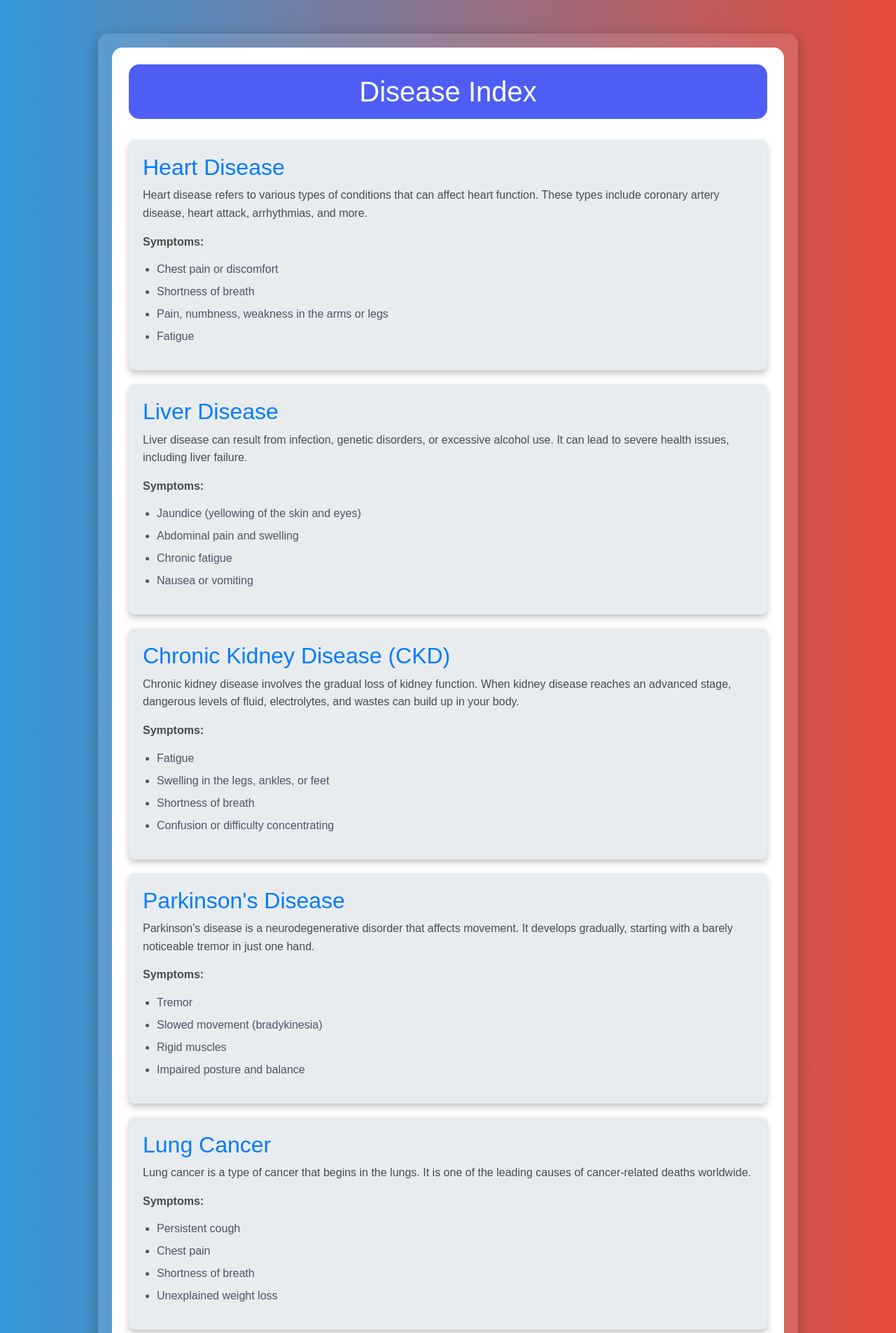
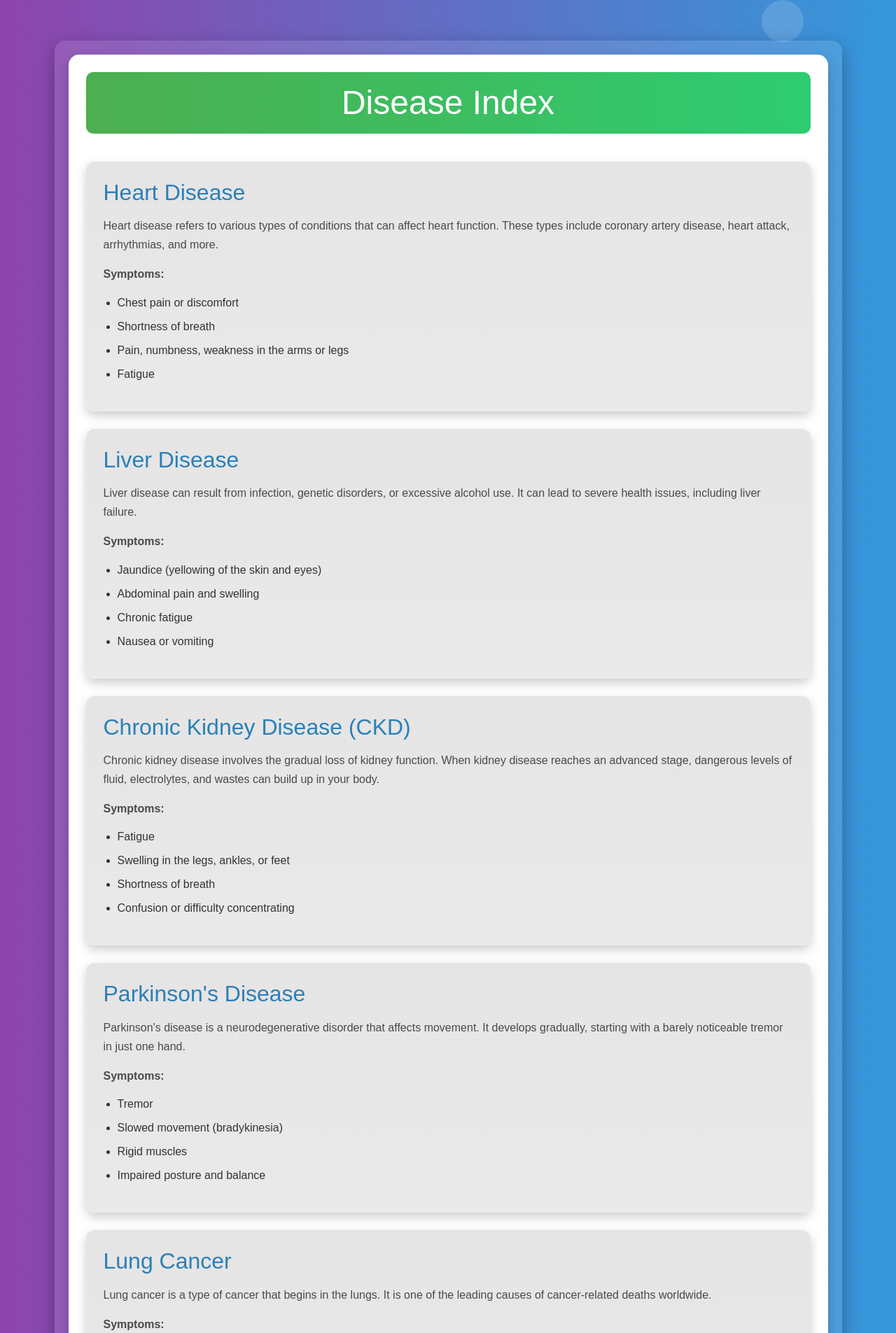
Before and after one commit to Bratajit-03/Medict, a Flask app: page /disease_index in a window 1280 px wide. Shown: the part 78-1983 px from the top of the page at 70% size. Run offline with Flask 3, Linux system fonts and the light colour scheme; some libraries are stand-ins or nearby versions.

Commit message:
Initial Commit

```diff
--- a/templates/Disease_Index.html
+++ b/templates/Disease_Index.html
@@ -2,61 +2,73 @@
 {% block content %}
 
 <style>
+/* General Page Styles */
 body {
-    font-family: Arial, sans-serif;
-    background: linear-gradient(to right, #3498db, #e74c3c);
-    color: white;
+    font-family: 'Poppins', sans-serif;
+    background: linear-gradient(to right, #8e44ad, #3498db);
+    color: #f5efeff9;
     margin: 0;
     padding: 0;
+    overflow-x: hidden;
 }
 
 .outer-container {
-    width: 80%;
-    margin: 30px auto;
+    width: 90%;
+    max-width: 1200px;
+    margin: 40px auto;
     padding: 20px;
     background-color: rgba(255, 255, 255, 0.1);
-    box-shadow: 0 5px 20px rgba(0, 0, 0, 0.3);
+    box-shadow: 0 8px 25px rgba(0, 0, 0, 0.3);
     border-radius: 15px;
     color: white;
+    animation: fadeIn 1.5s ease-in-out;
 }
 
 .form-container {
-    background-color: #ffffff; /* Updated to remove transparency */
-    border: 2px solid white;
-    padding: 22px;
+    background-color: white;
+    padding: 25px;
     border-radius: 15px;
-    margin-bottom: 25px;
+    box-shadow: 0 10px 20px rgba(0, 0, 0, 0.2);
 }
 
 .big-heading {
-    font-size: 2.5rem;
-    background-color: #4e5ef5;
+    font-size: 3rem;
+    background: linear-gradient(to right, #4caf50, #2ecc71);
     color: white;
     text-align: center;
     padding: 15px;
-    border-radius: 15px;
-    margin-bottom: 30px;
+    border-radius: 10px;
+    margin-bottom: 40px;
+    animation: slideInDown 1.5s ease-in-out;
 }
 
+/* Disease Section Styles */
 .disease {
-    background-color: #e9ecef; /* Slightly off-white for the card background */
-    padding: 20px;
-    margin-bottom: 20px;
-    border-radius: 8px; /* Rounded corners for a smooth appearance */
-    box-shadow: 0 6px 12px rgba(0, 0, 0, 0.15), 0 3px 6px rgba(0, 0, 0, 0.1);
+    background: linear-gradient(to bottom, #e6e4e4, #eaeaea);
+    padding: 25px;
+    margin-bottom: 25px;
+    border-radius: 12px;
+    box-shadow: 0 6px 15px rgba(0, 0, 0, 0.2);
+    transition: transform 0.3s ease, box-shadow 0.3s ease;
+    position: relative;
 }
 
-
-
+.disease:hover {
+    transform: translateY(-10px);
+    box-shadow: 0 10px 25px rgba(0, 0, 0, 0.3);
+}
 
 .disease h2 {
-    color: #007bff; /* Soft blue for headings */
+    color: #2980b9;
+    font-size: 2rem;
+    margin-bottom: 15px;
+    animation: fadeInLeft 1s ease;
 }
 
-
 .disease p {
-    color:  #4A4A4A;
-    line-height: 1.6;
+    color: #4a4a4a;
+    line-height: 1.7;
+    font-size: 1rem;
     margin-bottom: 15px;
 }
 
@@ -64,13 +76,139 @@ body {
     list-style-type: disc;
     padding-left: 20px;
     margin-top: 10px;
-    color: #4A5568;
-    text-align: left; /* Left-align bullet points */
+    color: #333;
+    font-size: 1rem;
+    text-align: left;
 }
 
 .disease ul li {
-    margin-bottom: 8px;
+    margin-bottom: 10px;
 }
+
+/* Decorative Animations */
+@keyframes fadeIn {
+    from {
+        opacity: 0;
+    }
+    to {
+        opacity: 1;
+    }
+}
+
+@keyframes slideInDown {
+    0% {
+        transform: translateY(-100px);
+        opacity: 0;
+    }
+    100% {
+        transform: translateY(0);
+        opacity: 1;
+    }
+}
+
+@keyframes fadeInLeft {
+    0% {
+        opacity: 0;
+        transform: translateX(-50px);
+    }
+    100% {
+        opacity: 1;
+        transform: translateX(0);
+    }
+}
+
+/* Floating Shapes */
+.floating-shape {
+    position: absolute;
+    background: rgba(255, 255, 255, 0.15);
+    border-radius: 50%;
+    animation: float 6s infinite ease-in-out;
+    z-index: -1;
+}
+
+.floating-shape.small {
+    width: 60px;
+    height: 60px;
+    top: 10%;
+    left: 85%;
+}
+
+.floating-shape.medium {
+    width: 100px;
+    height: 100px;
+    top: 40%;
+    left: 15%;
+}
+
+.floating-shape.large {
+    width: 150px;
+    height: 150px;
+    top: 70%;
+    left: 60%;
+}
+
+@keyframes float {
+    0%, 100% {
+        transform: translateY(0);
+    }
+    50% {
+        transform: translateY(-20px);
+    }
+}
+
+/* Tablet (max-width: 768px) */
+@media (max-width: 768px) {
+    .outer-container {
+        width: 90%;
+        padding: 15px;
+    }
+
+    .big-heading {
+        font-size: 2rem;
+        padding: 10px;
+    }
+
+    .disease {
+        padding: 15px;
+    }
+
+    .disease h2 {
+        font-size: 1.5rem;
+    }
+
+    .disease p {
+        font-size: 1rem;
+    }
+
+    .disease ul li {
+        font-size: 0.9rem;
+    }
+}
+
+/* Mobile (max-width: 480px) */
+@media (max-width: 480px) {
+    .big-heading {
+        font-size: 1.8rem;
+        padding: 8px;
+    }
+
+    .disease {
+        padding: 10px;
+    }
+
+    .disease h2 {
+        font-size: 1.2rem;
+    }
+
+    .disease p {
+        font-size: 0.9rem;
+    }
+
+    .disease ul li {
+        font-size: 0.8rem;
+    }
+}
+
 </style>
 
 <div class="outer-container">
@@ -148,9 +286,25 @@ body {
                 <li>Loss of balance or coordination</li>
             </ul>
         </section>
+    </div>
 
-
-    </div>
+    <div class="floating-shape small"></div>
+    <div class="floating-shape medium"></div>
+    <div class="floating-shape large"></div>
 </div>
 
+<script>
+    // Add hover effect for disease sections
+    document.querySelectorAll('.disease').forEach((disease) => {
+        disease.addEventListener('mouseover', () => {
+            disease.style.transform = 'translateY(-10px)';
+            disease.style.boxShadow = '0 12px 30px rgba(0, 0, 0, 0.4)';
+        });
+        disease.addEventListener('mouseout', () => {
+            disease.style.transform = 'translateY(0)';
+            disease.style.boxShadow = '0 6px 15px rgba(0, 0, 0, 0.2)';
+        });
+    });
+</script>
+
 {% endblock %}
--- a/templates/main.html
+++ b/templates/main.html
@@ -7,7 +7,7 @@
   <meta name="og:image" content="static/logo1.png">
   <meta name="Keywords" content="Flask, Machine Learning, Deep Learning, Artificial Intelligence, AI, ML,DL, Web Development">
   <meta name="description" content="A Machine Learning and Deep Learning based webapp for Multiple Disease Prediction.">
-  <title>Disease Predictor</title>
+  <title>Medict:AI Disease Detector</title>
   <link rel="icon" href="{{ url_for('static', filename = 'logo1.png') }}" type="image/icon type">
 	<link rel="stylesheet" href="https://stackpath.bootstrapcdn.com/bootstrap/4.3.1/css/bootstrap.min.css" integrity="sha384-ggOyR0iXCbMQv3Xipma34MD+dH/1fQ784/j6cY/iJTQUOhcWr7x9JvoRxT2MZw1T" crossorigin="anonymous">
     <link href="https://cdnjs.cloudflare.com/ajax/libs/font-awesome/4.7.0/css/font-awesome.min.css" rel="stylesheet"/>
```
Also changed, not shown: templates/predictorbd.html (+10 -0 lines), README.md, images/image_1.png (added), images/image_2.png (added), images/image_3.png (added), images/image_4.png (added), images/image_5.png (added), images/image_6.png (added), images/image_7.png (added), 11 other files.
